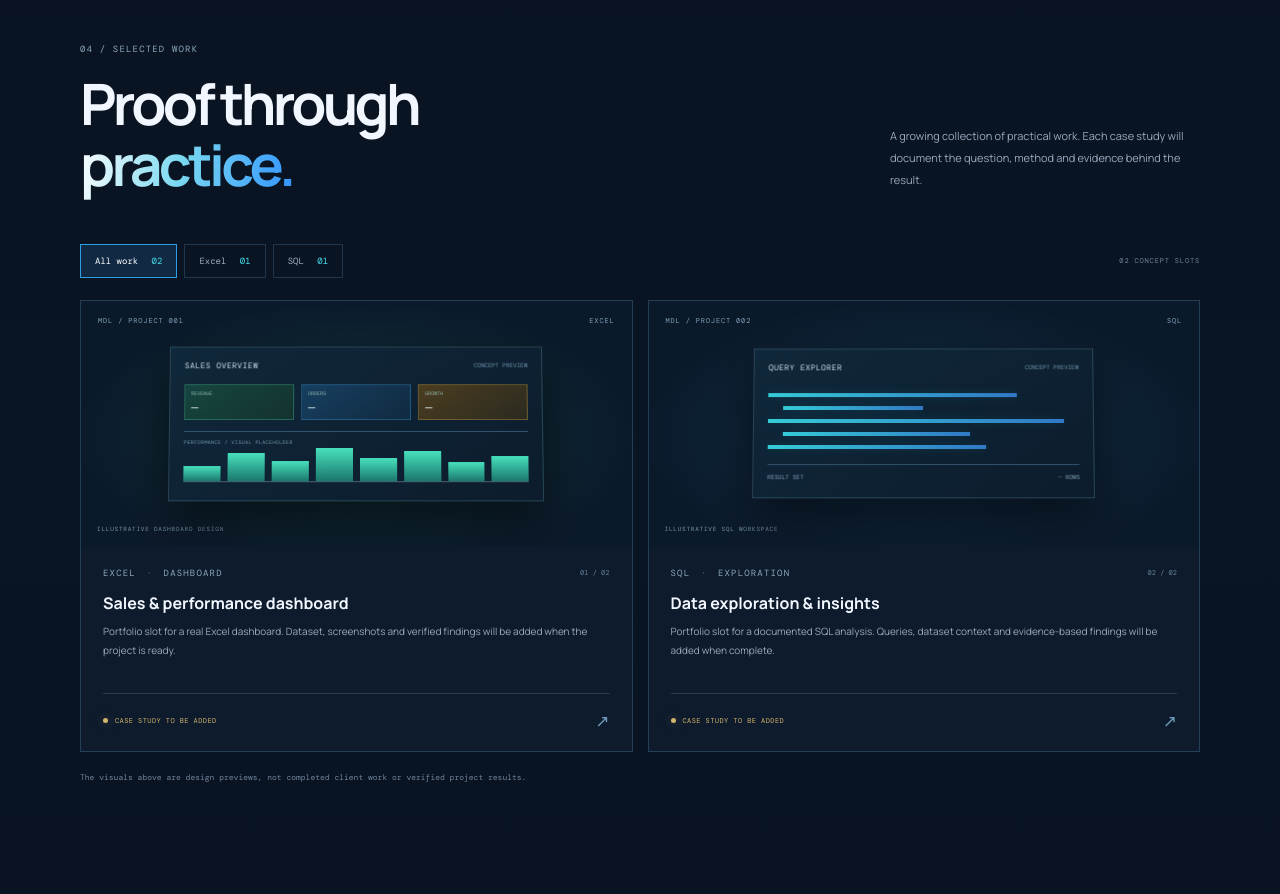
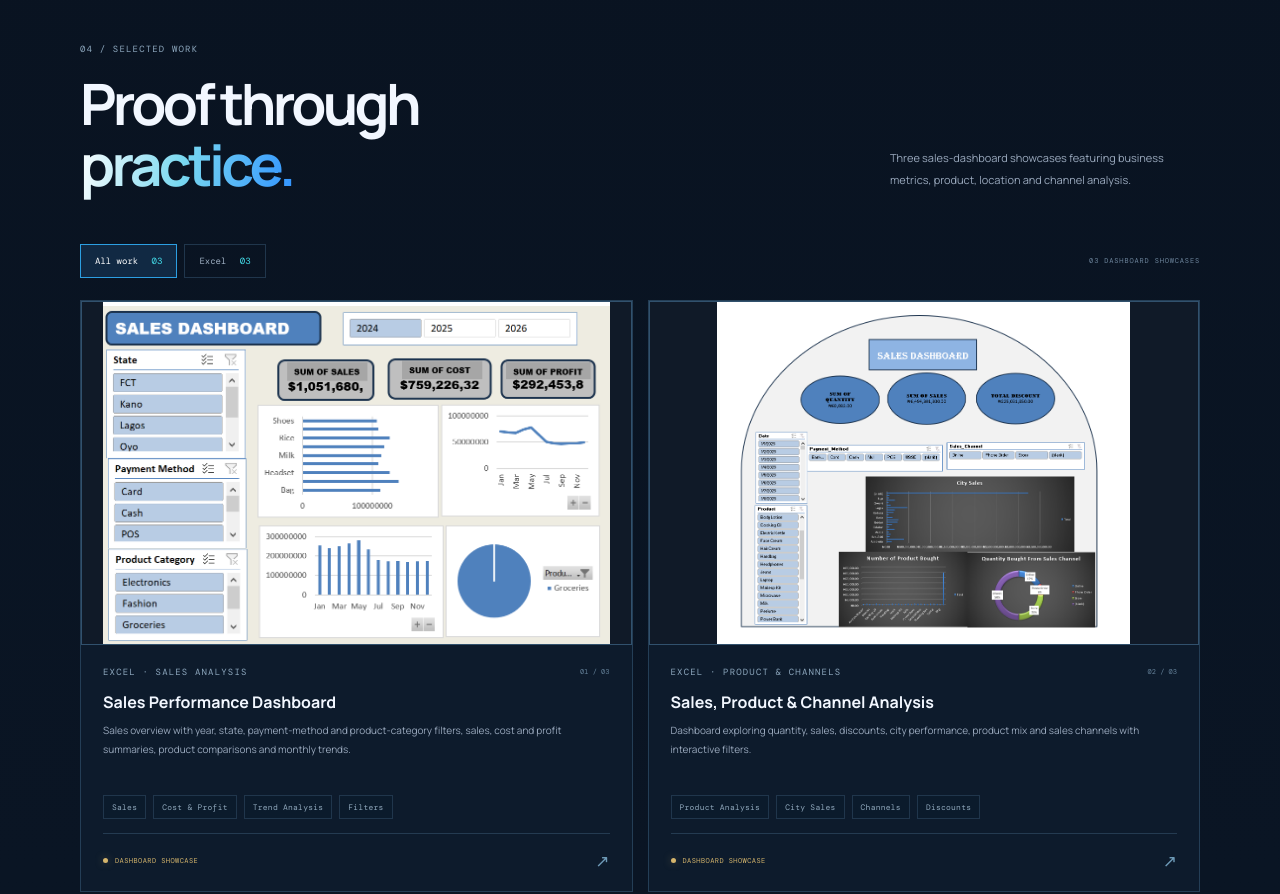
Before and after one commit to mayodatalab1234/MAYO-DATA-LAB, a plain HTML site: page index.html in a window 1280 px wide. Shown: the part 3120-4014 px from the top of the page. Drawn offline with nearby package versions, Linux system fonts and the light colour scheme.

Commit message:
Publish v3 dashboard showcase project gallery

```diff
--- a/index.html
+++ b/index.html
@@ -75,12 +75,14 @@
     </section>
 
     <section class="section tinted" id="projects"><div class="wrap">
-      <div class="heading reveal"><div><small class="eyebrow">04 / SELECTED WORK</small><h2>Proof through<br><em>practice.</em></h2></div><p>A growing collection of practical work. Each case study will document the question, method and evidence behind the result.</p></div>
-      <div class="project-toolbar reveal"><div class="tabs" role="group" aria-label="Filter projects"><button class="active" type="button" data-filter="all" aria-pressed="true">All work <span>02</span></button><button type="button" data-filter="excel" aria-pressed="false">Excel <span>01</span></button><button type="button" data-filter="sql" aria-pressed="false">SQL <span>01</span></button></div><span class="project-count">02 CONCEPT SLOTS</span></div>
+      <div class="heading reveal"><div><small class="eyebrow">04 / SELECTED WORK</small><h2>Proof through<br><em>practice.</em></h2></div><p>Three sales-dashboard showcases featuring business metrics, product, location and channel analysis.</p></div>
+      <div class="project-toolbar reveal"><div class="tabs" role="group" aria-label="Filter projects"><button class="active" type="button" data-filter="all" aria-pressed="true">All work <span>03</span></button><button type="button" data-filter="excel" aria-pressed="false">Excel <span>03</span></button></div><span class="project-count">03 DASHBOARD SHOWCASES</span></div>
       <div class="cards two project-grid">
-        <article class="project reveal" data-type="excel"><div class="art excel-art"><div class="art-top"><span>MDL / PROJECT 001</span><span>EXCEL</span></div><div class="mock"><div class="mock-heading"><b>SALES OVERVIEW</b><span>CONCEPT PREVIEW</span></div><div class="kpis"><i><small>REVENUE</small><b>—</b></i><i><small>ORDERS</small><b>—</b></i><i><small>GROWTH</small><b>—</b></i></div><div class="chart-area"><div class="chart-label">PERFORMANCE / VISUAL PLACEHOLDER</div><div class="graph"><i></i><i></i><i></i><i></i><i></i><i></i><i></i><i></i></div></div></div><span class="art-caption">ILLUSTRATIVE DASHBOARD DESIGN</span></div><div class="project-copy"><div class="project-meta"><small class="eyebrow">EXCEL <i>·</i> DASHBOARD</small><span>01 / 02</span></div><h3>Sales & performance dashboard</h3><p>Portfolio slot for a real Excel dashboard. Dataset, screenshots and verified findings will be added when the project is ready.</p><div class="project-bottom"><span class="status"><i></i> CASE STUDY TO BE ADDED</span><span class="project-arrow">↗</span></div></div></article>
-        <article class="project reveal" data-type="sql"><div class="art sql-art"><div class="art-top"><span>MDL / PROJECT 002</span><span>SQL</span></div><div class="mock code"><div class="mock-heading"><b>QUERY EXPLORER</b><span>CONCEPT PREVIEW</span></div><div class="code-lines"><i></i><i></i><i></i><i></i><i></i></div><div class="result-set"><span>RESULT SET</span><span>— ROWS</span></div></div><span class="art-caption">ILLUSTRATIVE SQL WORKSPACE</span></div><div class="project-copy"><div class="project-meta"><small class="eyebrow">SQL <i>·</i> EXPLORATION</small><span>02 / 02</span></div><h3>Data exploration & insights</h3><p>Portfolio slot for a documented SQL analysis. Queries, dataset context and evidence-based findings will be added when complete.</p><div class="project-bottom"><span class="status"><i></i> CASE STUDY TO BE ADDED</span><span class="project-arrow">↗</span></div></div></article>
-      </div><p class="note">The visuals above are design previews, not completed client work or verified project results.</p>
+        <article class="project reveal" data-type="excel"><a class="project-image-link" href="sales-performance-dashboard.png" target="_blank" rel="noopener"><img class="project-image" src="sales-performance-dashboard.png" alt="Sales performance dashboard with filters, sales cost and profit summary cards and charts" loading="lazy"><span class="image-open">VIEW DASHBOARD ↗</span></a><div class="project-copy"><div class="project-meta"><small class="eyebrow">EXCEL · SALES ANALYSIS</small><span>01 / 03</span></div><h3>Sales Performance Dashboard</h3><p>Sales overview with year, state, payment-method and product-category filters, sales, cost and profit summaries, product comparisons and monthly trends.</p><div class="tags"><span>Sales</span><span>Cost & Profit</span><span>Trend Analysis</span><span>Filters</span></div><div class="project-bottom"><span class="status"><i></i> DASHBOARD SHOWCASE</span><span class="project-arrow">↗</span></div></div></article>
+        <article class="project reveal" data-type="excel"><a class="project-image-link" href="sales-product-channel-dashboard.png" target="_blank" rel="noopener"><img class="project-image" src="sales-product-channel-dashboard.png" alt="Sales product and channel dashboard showing quantity, sales, discount and channel filters" loading="lazy"><span class="image-open">VIEW DASHBOARD ↗</span></a><div class="project-copy"><div class="project-meta"><small class="eyebrow">EXCEL · PRODUCT & CHANNELS</small><span>02 / 03</span></div><h3>Sales, Product & Channel Analysis</h3><p>Dashboard exploring quantity, sales, discounts, city performance, product mix and sales channels with interactive filters.</p><div class="tags"><span>Product Analysis</span><span>City Sales</span><span>Channels</span><span>Discounts</span></div><div class="project-bottom"><span class="status"><i></i> DASHBOARD SHOWCASE</span><span class="project-arrow">↗</span></div></div></article>
+        <article class="project reveal" data-type="excel"><a class="project-image-link" href="sales-units-price-dashboard.png" target="_blank" rel="noopener"><img class="project-image" src="sales-units-price-dashboard.png" alt="Sales units and pricing dashboard with city, channel, product and month filters" loading="lazy"><span class="image-open">VIEW DASHBOARD ↗</span></a><div class="project-copy"><div class="project-meta"><small class="eyebrow">EXCEL · SALES REPORTING</small><span>03 / 03</span></div><h3>Sales, Units & Pricing Dashboard</h3><p>Reporting view of units sold, unit price and total sales, with product, location, sales-channel and monthly breakdowns.</p><div class="tags"><span>Units Sold</span><span>Pricing</span><span>Monthly Trends</span><span>Location Filters</span></div><div class="project-bottom"><span class="status"><i></i> DASHBOARD SHOWCASE</span><span class="project-arrow">↗</span></div></div></article>
+      </div>
+      <p class="note">These are screenshot-based dashboard showcases, not independently validated case studies. Dataset context, methods and verified findings can be added when supporting project files are available.</p>
     </div></section>
 
     <section class="section wrap" id="process">
```
